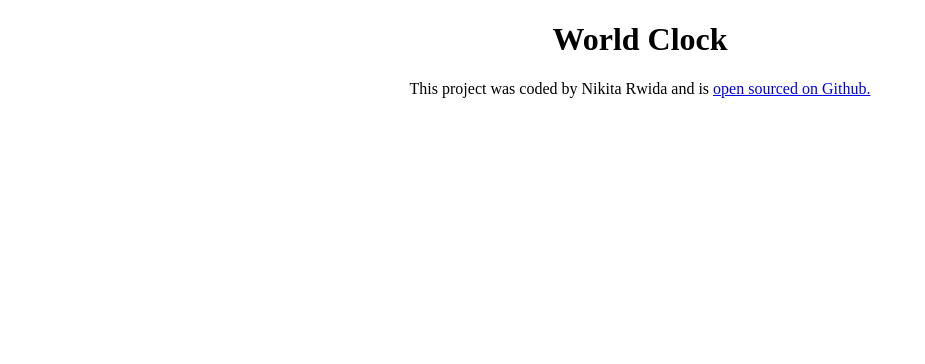
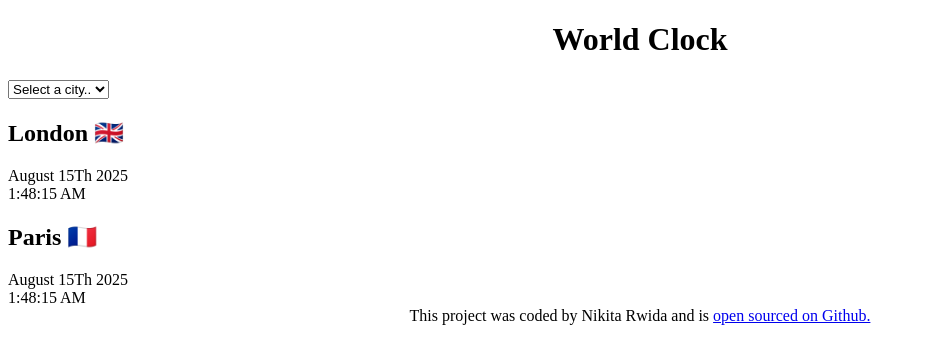
Before and after one commit to nikitarwida/world-clock.js, a plain HTML site: page index.html in a window 1280 px wide. Shown: the whole page, without its empty margins (0-925 px from the left). Drawn offline with Linux system fonts and the light colour scheme.

Commit message:
added basic HTML

```diff
--- a/index.html
+++ b/index.html
@@ -7,7 +7,25 @@
     <title>World Clock- Nikita Rwida</title>
   </head>
   <body>
-    <h1>World Clock</h1>
+    <div class="container">
+      <h1>World Clock</h1>
+      <select>
+        <option value="">Select a city..</option>
+        <option value="">London</option>
+        <option value="">Paris</option>
+        <option value="">Tokyo</option>
+      </select>
+      <div class="city">
+        <h2>London 🇬🇧</h2>
+        <div class="date">August 15Th 2025</div>
+        <div class="time">1:48:15 AM</div>
+      </div>
+      <div class="city">
+        <h2>Paris 🇫🇷</h2>
+        <div class="date">August 15Th 2025</div>
+        <div class="time">1:48:15 AM</div>
+      </div>
+    </div>
     <footer>
       This project was coded by Nikita Rwida and is
       <a href="https://github.com/nikitarwida/world-clock.js" target="_blank">
```
